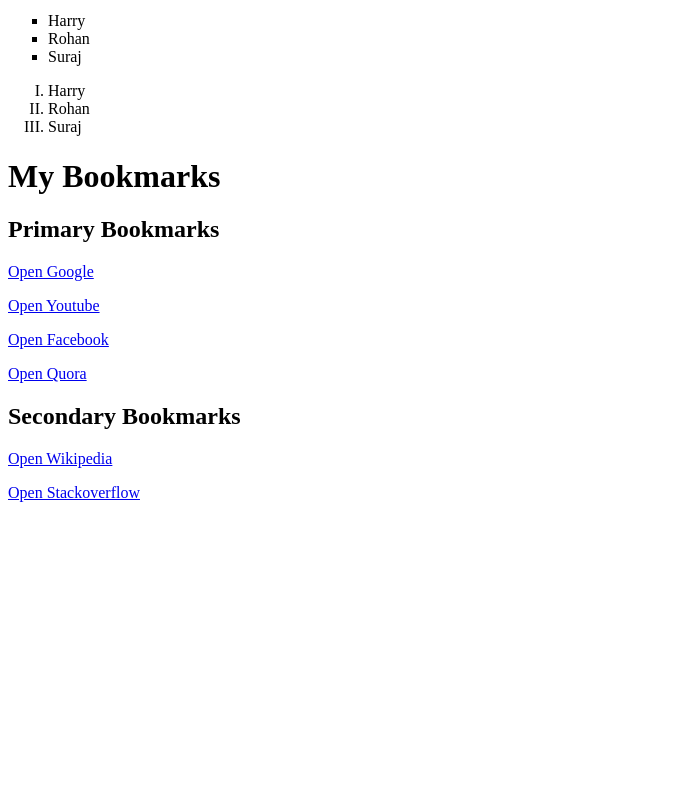
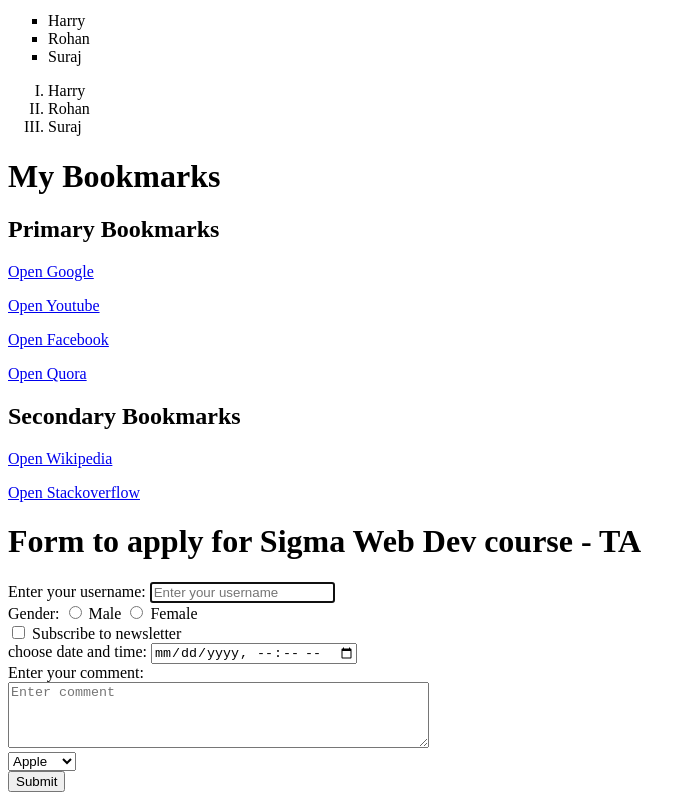
Before and after one commit to iamabhishekbhol/Sigma-Web-Development-Course, a plain HTML site: page html-css/index.html in a window 1280 px wide. Shown: the part 746-1546 px from the top of the page, without its empty margins (0-694 px from the left). Before the commit the page ends 1264 px from the top, so only its background shows below. Drawn offline with Linux system fonts and the light colour scheme.

Commit message:
added forms

```diff
--- a/html-css/index.html
+++ b/html-css/index.html
@@ -4,7 +4,7 @@
 <head>
     <meta charset="UTF-8">
     <meta name="viewport" content="width=device-width, initial-scale=1.0">
-    <meta name="description" content="I'm learning web development">
+    <meta name="description" content="Learn Web Development from Sigma Web Development">
     <!-- <title>Sigma Web Development Course</title> -->
     <title>Learning HTML - Sigma WEBDEV</title>
     <link rel="stylesheet" href="style.css">
@@ -19,7 +19,9 @@
     <h5>Heading Bookmarks</h5>
     <h6>Heading Bookmarks</h6>
 
-    <p style="background-color: aqua;">Lorem ipsum dolor sit amet, consectetur adipisicing elit. Nisi dolorum quisquam impedit, obcaecati rerum modi nemo dolorem magni asperiores autem officia molestiae et ipsam illum quasi perspiciatis. Modi, possimus ratione.</p>
+    <p style="background-color: aqua;">Lorem ipsum dolor sit amet, consectetur adipisicing elit. Nisi dolorum quisquam
+        impedit, obcaecati rerum modi nemo dolorem magni asperiores autem officia molestiae et ipsam illum quasi
+        perspiciatis. Modi, possimus ratione.</p>
     <img src="./src/luffy.avif" alt="Luffy" width="500">
     <table>
         <caption>Students Details</caption>
@@ -79,7 +81,44 @@
     <p><a target="_blank" href="https://www.stackoverflow.com">Open Stackoverflow</a></p>
     </p>
 
-    <script src="script.js"></script>
+    <h1>Form to apply for Sigma Web Dev course - TA</h1>
+    <div>
+        <form action="/" method="post">
+            <label for="username">Enter your username:</label>
+            <input type="text" id="username" placeholder="Enter your username" autofocus>
+        </form>
+    </div>
+    <div>
+        <!-- Radio buttons for gender -->
+        <label>Gender:</label>
+        <input type="radio" id="male" name="gender" value="male">
+        <label for="male">Male</label>
+        <input type="radio" id="female" name="gender" value="female">
+        <label for="female">Female</label>
+    </div>
+    <div>
+        <input type="checkbox" id="subscribe" name="subscribe" value="yes">
+        <label for="subscribe">Subscribe to newsletter</label>
+    </div>
+
+    <div>
+        <label for="datetime">choose date and time:</label>
+        <input type="datetime-local" name="datetime" id="datetime">
+    </div>
+    <div>
+        <label for="comment">Enter your comment:</label>
+        <br>
+        <textarea id="comment" rows="4" cols="50" placeholder="Enter comment"></textarea>
+    </div>
+    <div>
+        <select name="fruits">
+            <option value="apple">Apple</option>
+            <option value="banana">Banana</option>
+            <option value="orange">Orange</option>
+        </select>
+    </div>
+    <button type="submit">Submit</button>
+    <!-- <script src="script.js"></script> -->
 </body>
 
 </html>
```
